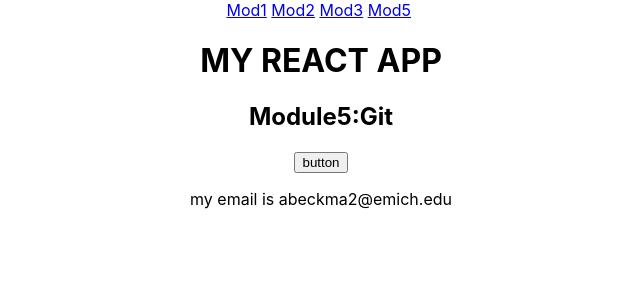
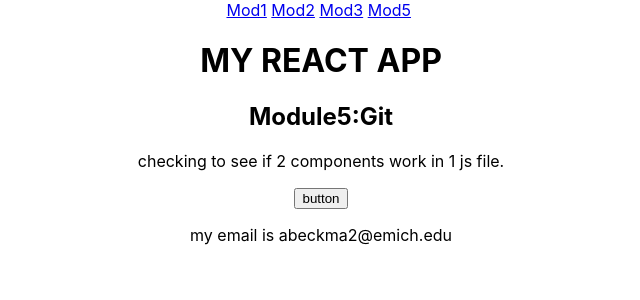
Before and after one commit to COSC631-2021Fall/profile-app-abeckma2, a React (Create React App) app in the folder profile-app/: page /module5 in a window 1280 px wide. Shown: the top 300 px of the page, without its empty margins (319-959 px from the left). Built offline with nearby package versions, Linux system fonts and the light colour scheme; no server answers.

Commit message:
react continue 2 components in 1 file check

```diff
--- a/profile-app/src/components/module1.js
+++ b/profile-app/src/components/module1.js
@@ -15,6 +15,7 @@ function Module5({par})
     return(
     <div>
           <h2>Module5:Git {id}</h2>
+          <p>checking to see if 2 components work in 1 js file.</p>
           {id && <p>checking to see if 2 components work in 1 js file.</p>}
     </div>
     );
```
